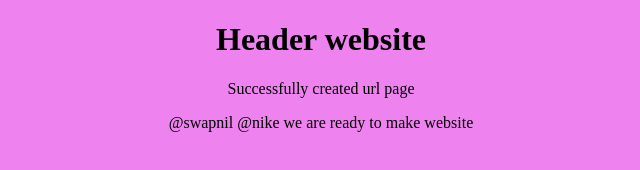
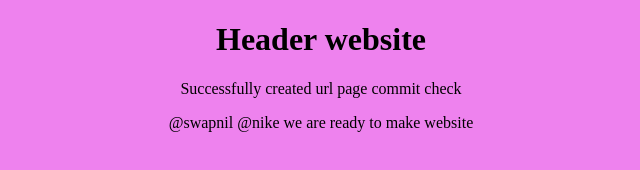
Before and after one commit to aniket-sa/HostUrl, a plain HTML site: page index.html in a window 1280 px wide. Shown: the whole page, without its empty margins (319-959 px from the left). Drawn offline with Linux system fonts and the light colour scheme.

Commit message:
5 commit

```diff
--- a/index.html
+++ b/index.html
@@ -8,7 +8,7 @@
 </head>
 <body>
     <h1>Header website</h1>
-    <p>Successfully created url page</p>
+    <p>Successfully created url page commit check</p>
     <p>@swapnil @nike we are ready to make website</p>
 </body>
 </html>
```
